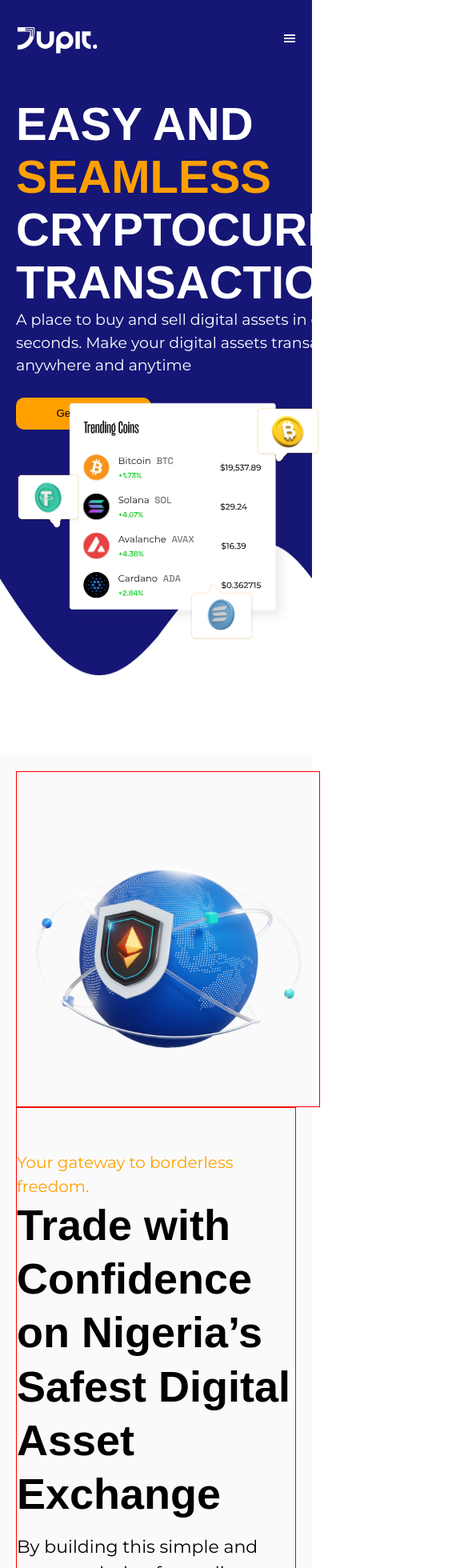
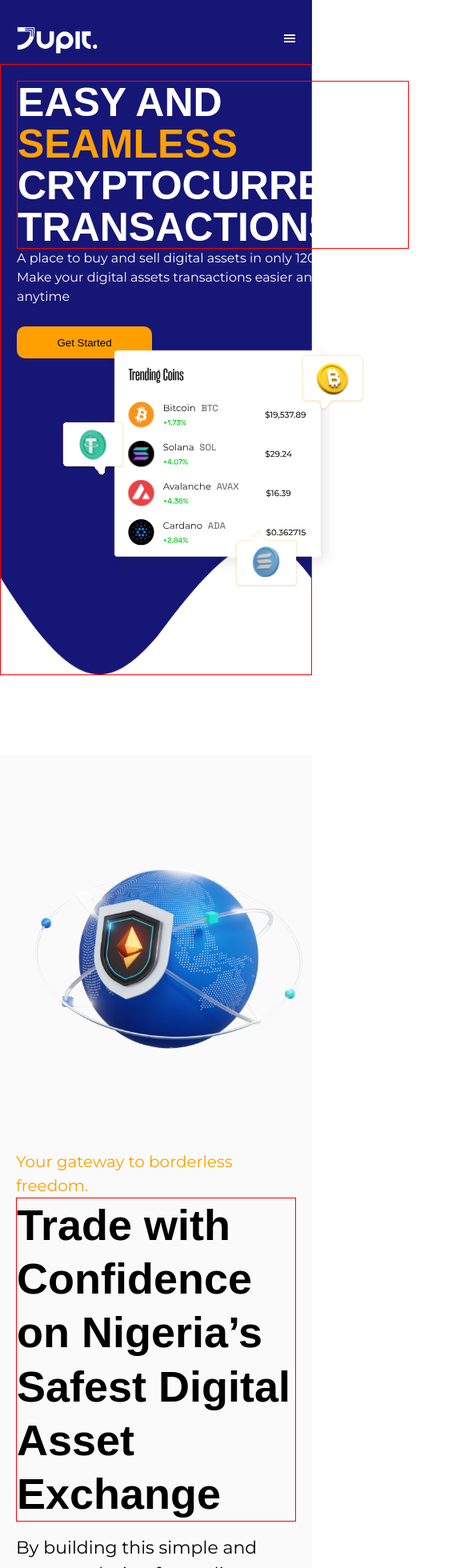
Before and after one commit to Dimex19/jupit, a React (Vite) app: page / in a window 390 px wide. Shown: the top 1960 px of the page at 80% size, 585 px wide, since content can reach past the window. Built offline with nearby package versions, Linux system fonts and the light colour scheme; a web font is replaced by a local one.

Commit message:
hero section responsiveness fixed

```diff
--- a/src/components/Hero.jsx
+++ b/src/components/Hero.jsx
@@ -36,9 +36,11 @@
 
     @media (max-width:767px){
         padding: 20px 20px;
+        flex-direction: column;
+        justify-content: flex-start;
+        border: 1px solid red;
 
     }
-    /* border: 1px solid red; */
 
     @font-face {
         font-family: 'MangoGrotesque';
@@ -53,6 +55,11 @@
         font-size: 58px;
         text-align: left;
         color: #fff;
+        @media (max-width:450px){
+            font-size: 50px;
+            line-height: 52px;
+            border: 1px solid red;
+        }
     }
     img {
         max-width: 480px;
@@ -68,6 +75,10 @@
     max-width: 530px;
     height: 330px;
     /* border: 1px solid red; */
+    @media (max-width: 450px) {
+        margin-bottom: 0px;
+
+    }
 
     span {
         color: #FFA000;
@@ -77,5 +88,8 @@
         font-size: 19px;
         color: #fff;
 
+        @media (max-width: 450px) {
+            font-size: 16px;
+        }
     }
 `
--- a/src/components/SectionOne.jsx
+++ b/src/components/SectionOne.jsx
@@ -44,7 +44,7 @@
         height: 420px;
         @media (max-width:767px){
             /* max-width: 20px; */
-            border: 1px solid red;
+            /* border: 1px solid red; */
             max-width: 380px;
         }
         /* border: 1px solid red; */
@@ -55,14 +55,28 @@
     }
 `
 const OneText = styled.div`
-    border: 1px solid red;
+    /* border: 1px solid red; */
     max-width: 560px;
     padding: 53px 0px;
+    @media (max-width:450px){
+        h2 {
+            font-size: 42px;
+            line-height: 47px;
+            border: 1px solid red;
+        }
+        p {
+            font-size: 18px;
+        }
+
+    }
     h2 {
         /* border: 1px solid red; */
         font-family: 'MangoGrotesque', sans-serif;
         font-size: 54px;
         line-height: 67.2px;
+        /* @media (max-width: 450px) {
+            border: 1px solid red;
+        } */
     }
     p {
         font-family: 'Montserrat', sans-serif;
```
